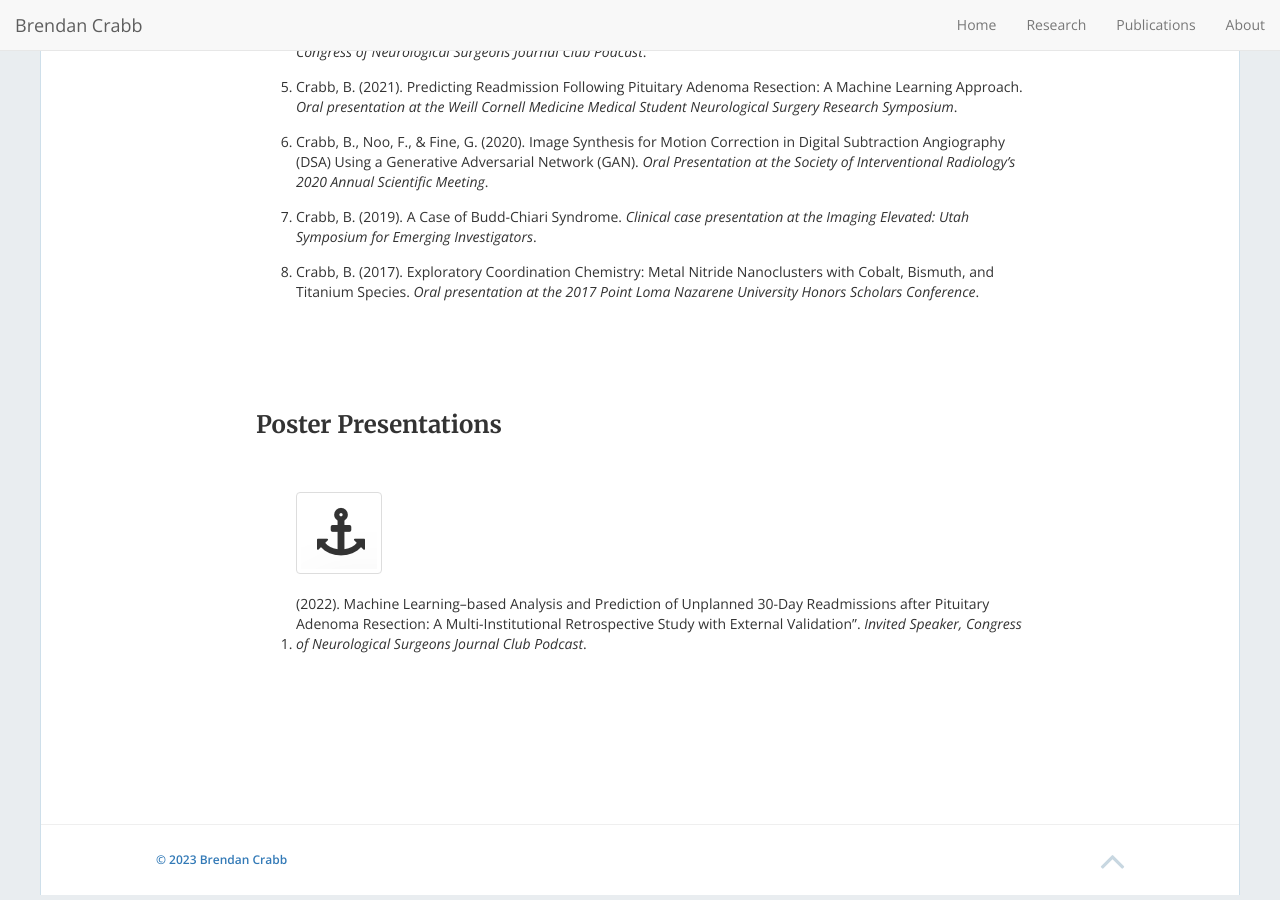
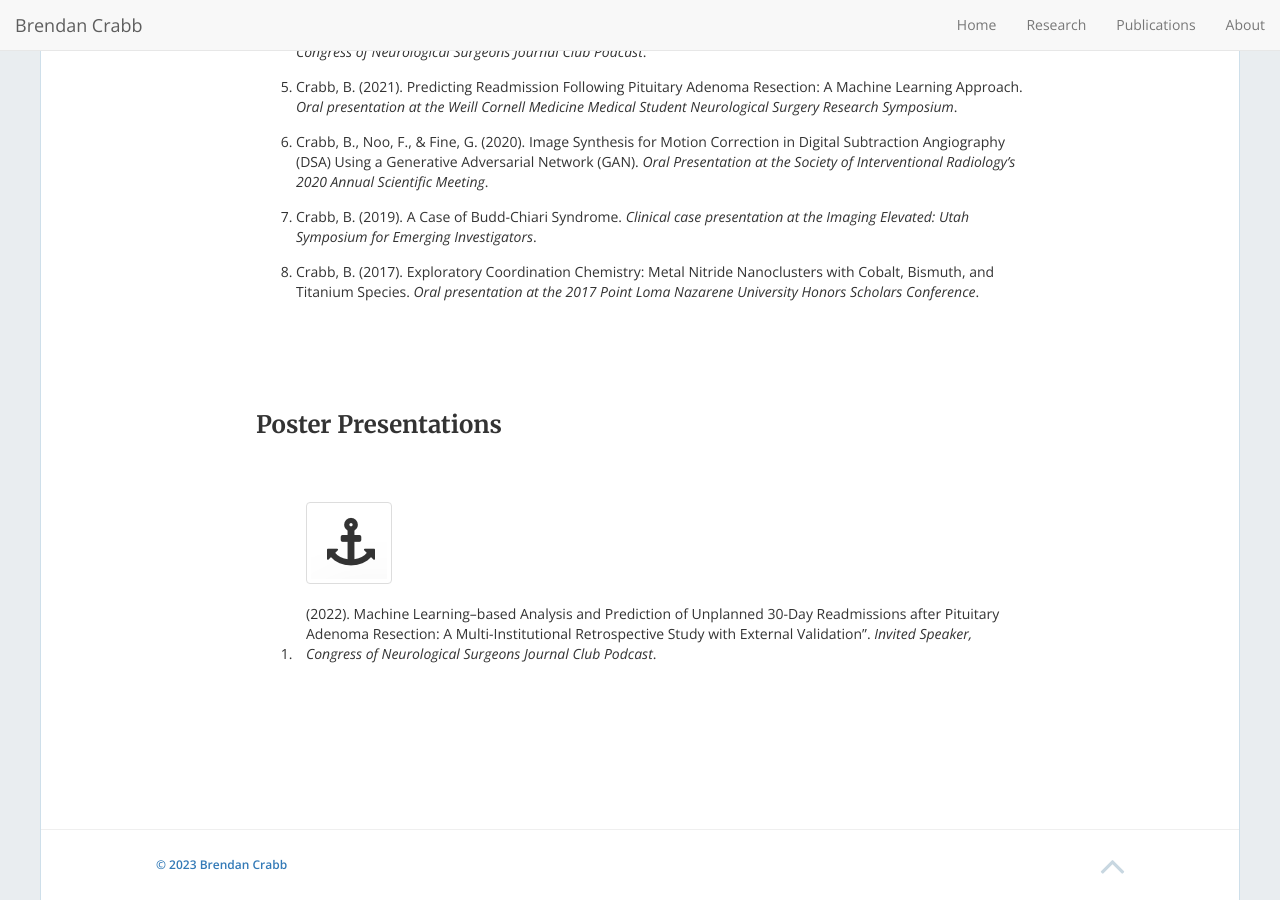
Before and after one commit to btcrabb/portfolio, a Jekyll site: the page built from docs/publications.md, in a window 1280 px wide and 900 px high, scrolled down 1514 px. Built offline with Jekyll 4.4.1, drawn with Linux system fonts in a browser that asks for light colours; nearby versions of some CDN libraries.

Commit message:
Update posters.html

```diff
--- a/docs/_includes/posters.html
+++ b/docs/_includes/posters.html
@@ -161,7 +161,7 @@
         {{ formatted_author_list | split: ";" | array_to_sentence_string: "&"}} ({{citation.Year}}). {{ title_link }}. <em>{{citation.Publication}}</em>.
       </li>
     {% elsif style == "img" %}
-     <li style="padding-bottom: 15px">
+     <li style="padding: 10px">
          <div class="li-container">
            <img class="thumbnail" src="/portfolio/img/logo.png">
            <span>
```
